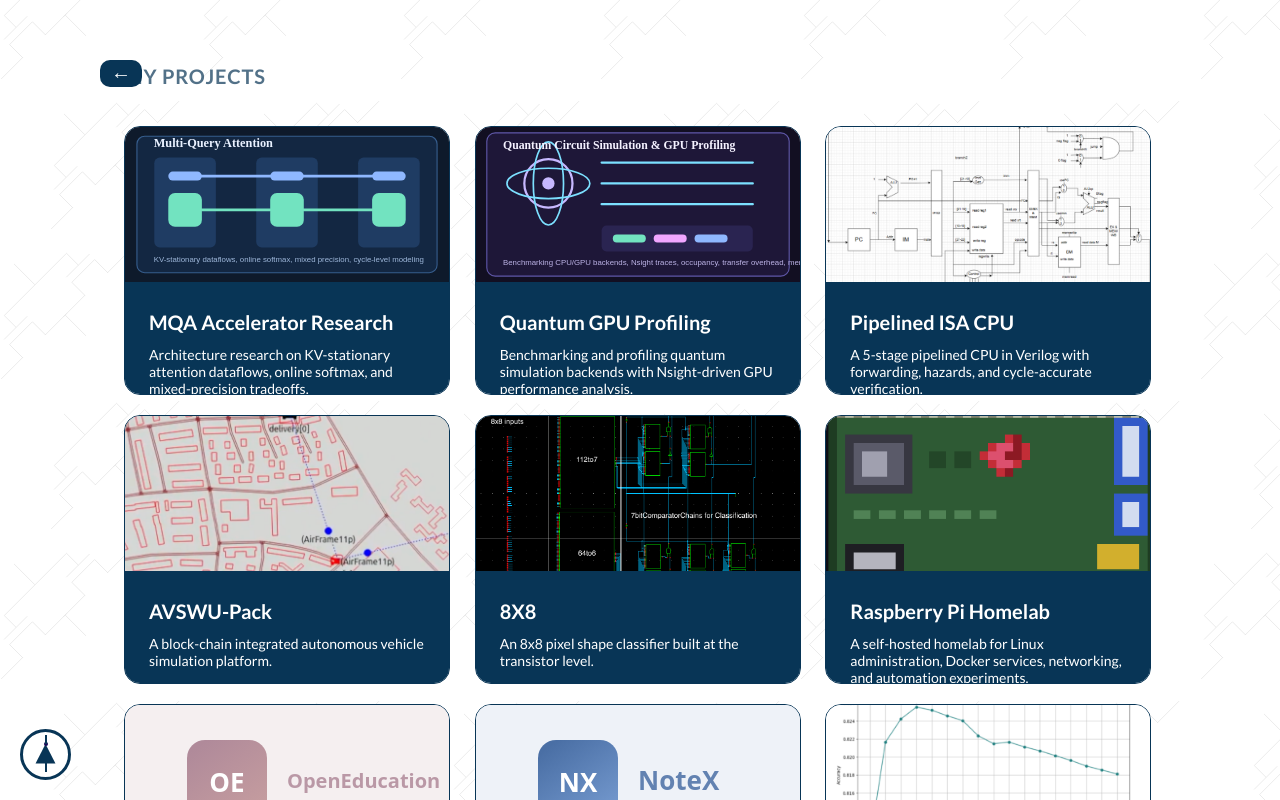
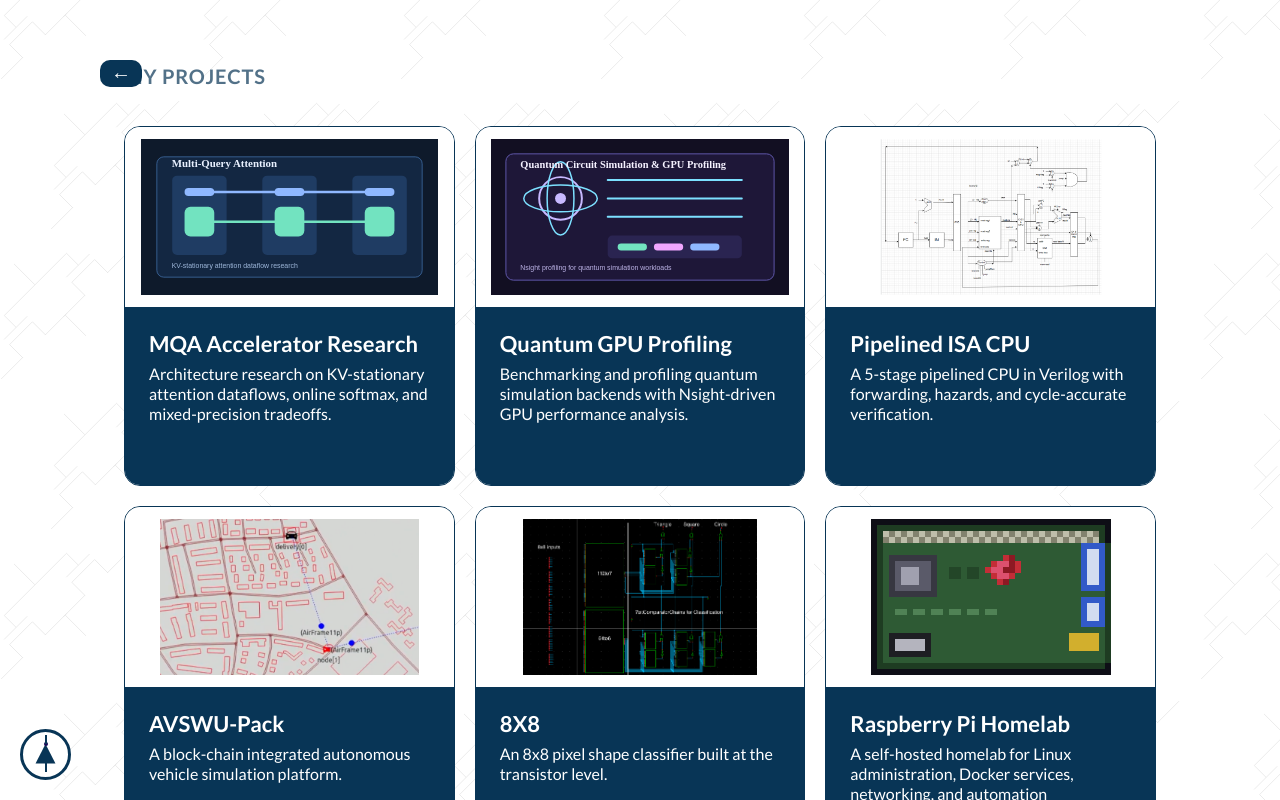
Before and after one commit to Hstrauss1/MyWebsite, a Next.js app: page /projects in a window 1280 px wide. Shown: the top 800 px of the page. Built offline with nearby package versions, Linux system fonts and the light colour scheme; a web font is replaced by a local one.

Commit message:
Fix project card fitting

```diff
--- a/app/globals.css
+++ b/app/globals.css
@@ -243,7 +243,8 @@ body::before {
 .project-image-large {
   width: 336px;
   height: 155px;
-  object-fit: cover;
+  object-fit: contain;
+  background: var(--card-bg);
 }
 
 .project-bottom {
@@ -298,6 +299,34 @@ body::before {
   width: 100%;
   text-align: left;
   line-height: normal;
+}
+
+.projects-grid .project-card {
+  width: 100%;
+  height: 360px;
+}
+
+.projects-grid .project-image-large {
+  width: 100%;
+  height: 180px;
+  padding: 12px;
+  box-sizing: border-box;
+}
+
+.projects-grid .project-bottom {
+  height: auto;
+  min-height: 180px;
+  justify-content: flex-start;
+}
+
+.projects-grid .project-title-lato {
+  font-size: 22px;
+  line-height: 1.15;
+}
+
+.projects-grid .project-description-small {
+  font-size: 16px;
+  line-height: 1.25;
 }
 
 .view-more-card {
@@ -632,6 +661,8 @@ body::before {
   width: 100%;
   max-width: 604px;
   height: 432px;
+  object-fit: contain;
+  background: var(--card-bg);
   border-radius: 10px;
   border: 3px solid var(--border-color);
   margin: 0 auto 32px;
@@ -644,9 +675,10 @@ body::before {
   font-weight: 700;
   color: var(--text-primary);
   text-align: center;
-  line-height: normal;
-  margin-bottom: 32px;
+  line-height: 1.55;
+  margin: 0 auto 32px;
   max-width: 1140px;
+  overflow-wrap: anywhere;
 }
 
 .project-link-button {
--- a/app/page.tsx
+++ b/app/page.tsx
@@ -127,7 +127,7 @@ export default function Home() {
                     style={{
                       maxWidth: "100%",
                       maxHeight: "100%",
-                      objectFit: "cover",
+                      objectFit: "contain",
                       display: "block",
                     }}
                   />
```
Also changed, not shown: public/projects/mqa.svg, public/projects/quantum-gpu.svg.
